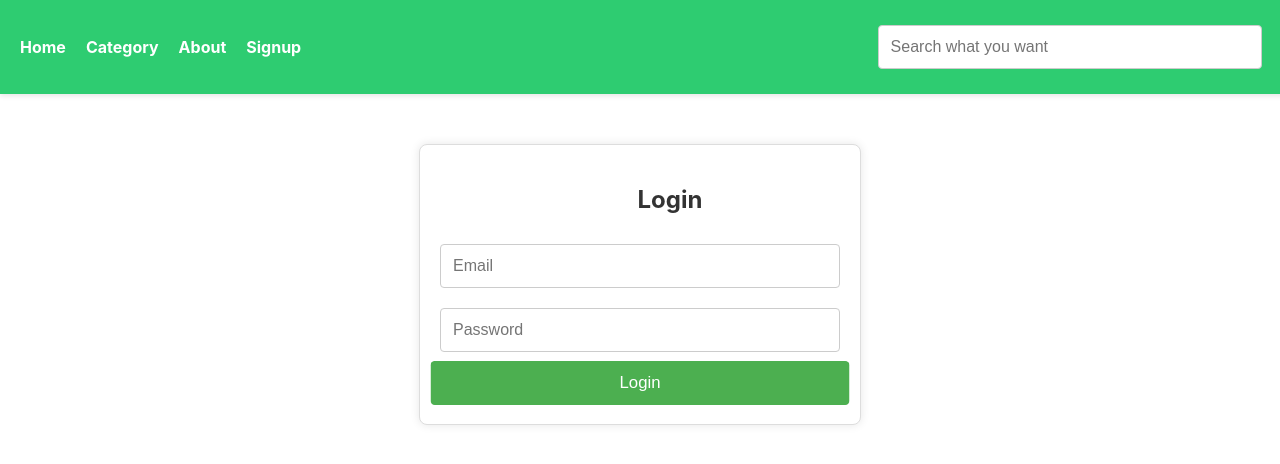
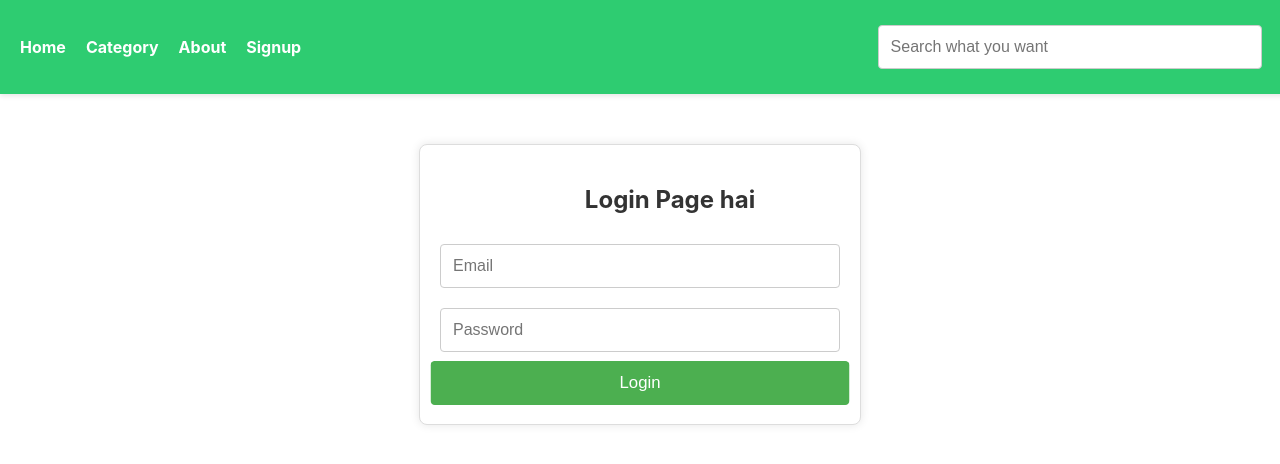
Before and after one commit to riyanrathore26/MarbleStore, a React (Create React App) app: page /Login in a window 1280 px wide. Shown: the top 464 px of the page. Built offline with nearby package versions, Linux system fonts and the light colour scheme.

Commit message:
this is web

```diff
--- a/src/Components/Login.js
+++ b/src/Components/Login.js
@@ -43,7 +43,7 @@ const Login = () => {
     <>
     <NavigationBar/>
     <div className="login-container">
-      <h1>Login</h1>
+      <h1>Login Page hai</h1>
       <form onSubmit={handleSubmit}>
         <input
           type="email"
```
